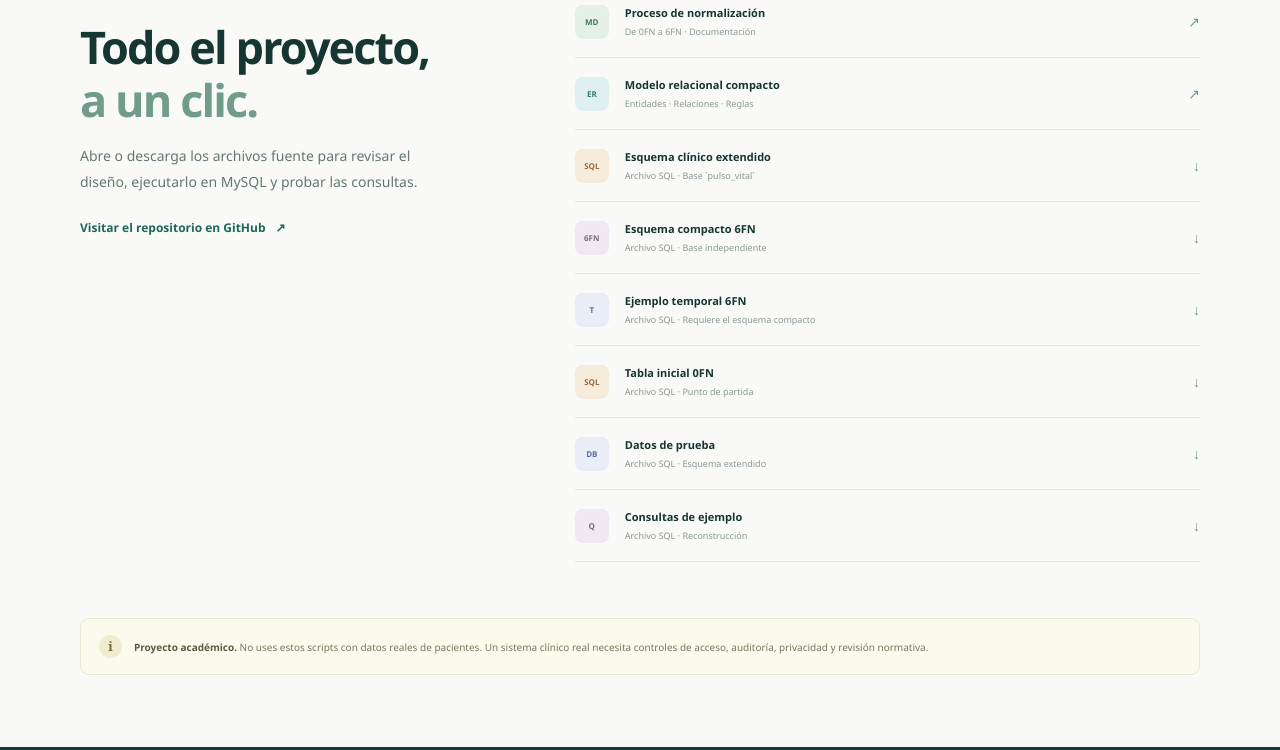
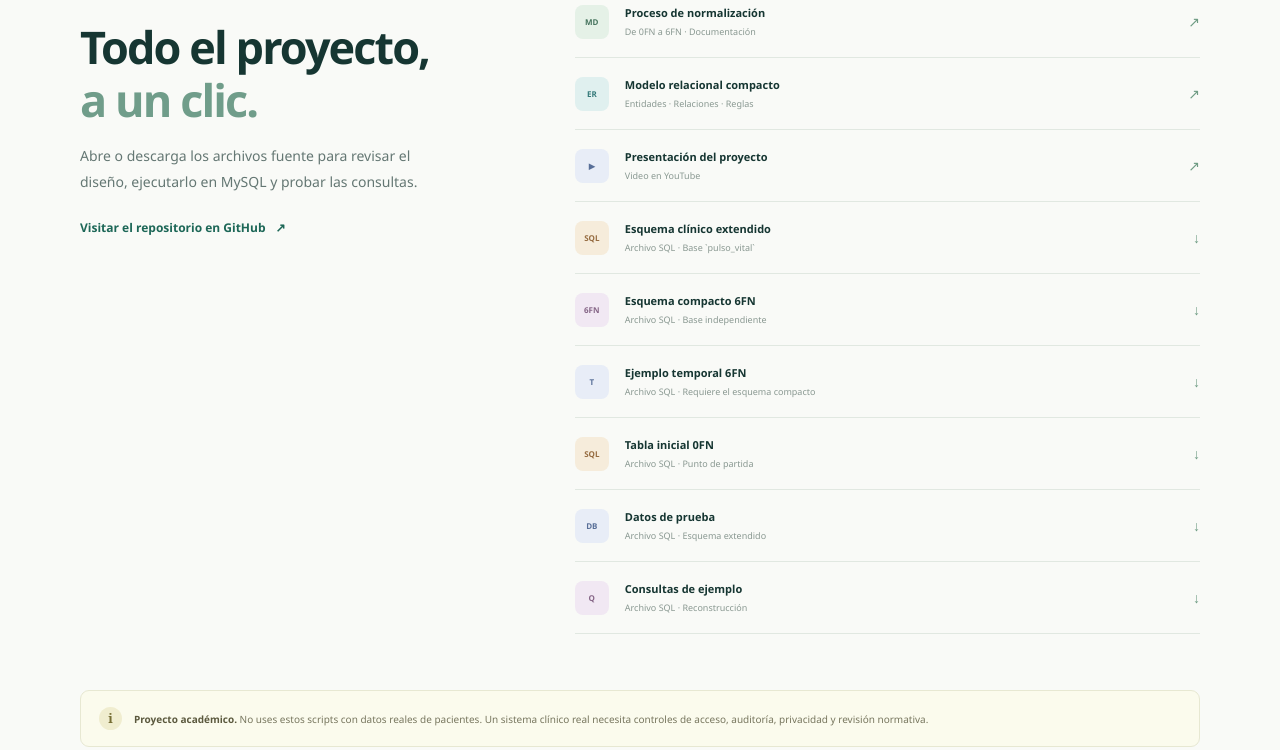
Before and after one commit to Cristian15388/Pulso-vital, a website: page web/index.html in a window 1280 px wide. Shown: the part 3781-4531 px from the top of the page. Drawn offline with Linux system fonts and the light colour scheme.

Commit message:
Add project presentation video link
Co-authored-by: Copilot <223556219+Copilot@users.noreply.github.com>

```diff
--- a/web/index.html
+++ b/web/index.html
@@ -363,6 +363,11 @@
             <span><b>Modelo relacional compacto</b><small>Entidades · Relaciones · Reglas</small></span>
             <span class="resource-arrow" aria-hidden="true">↗</span>
           </a>
+          <a class="resource-item" href="https://youtu.be/7CQyMboQCzY" target="_blank" rel="noreferrer">
+            <span class="resource-icon icon-data" aria-hidden="true">▶</span>
+            <span><b>Presentación del proyecto</b><small>Video en YouTube</small></span>
+            <span class="resource-arrow" aria-hidden="true">↗</span>
+          </a>
           <a class="resource-item" href="../sql/01_esquema_6fn.sql" download>
             <span class="resource-icon icon-sql" aria-hidden="true">SQL</span>
             <span><b>Esquema clínico extendido</b><small>Archivo SQL · Base `pulso_vital`</small></span>
```
Also changed, not shown: README.md.
